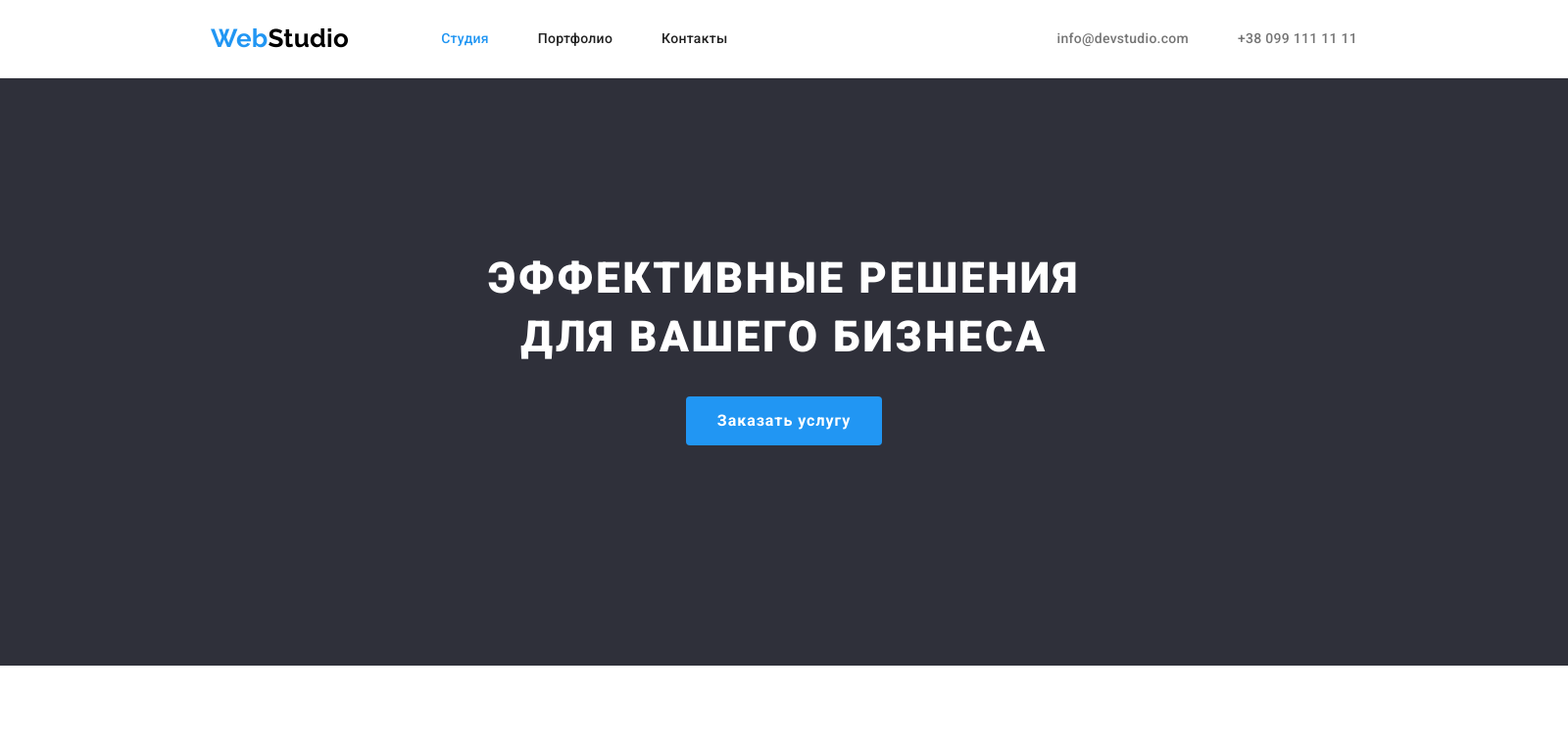
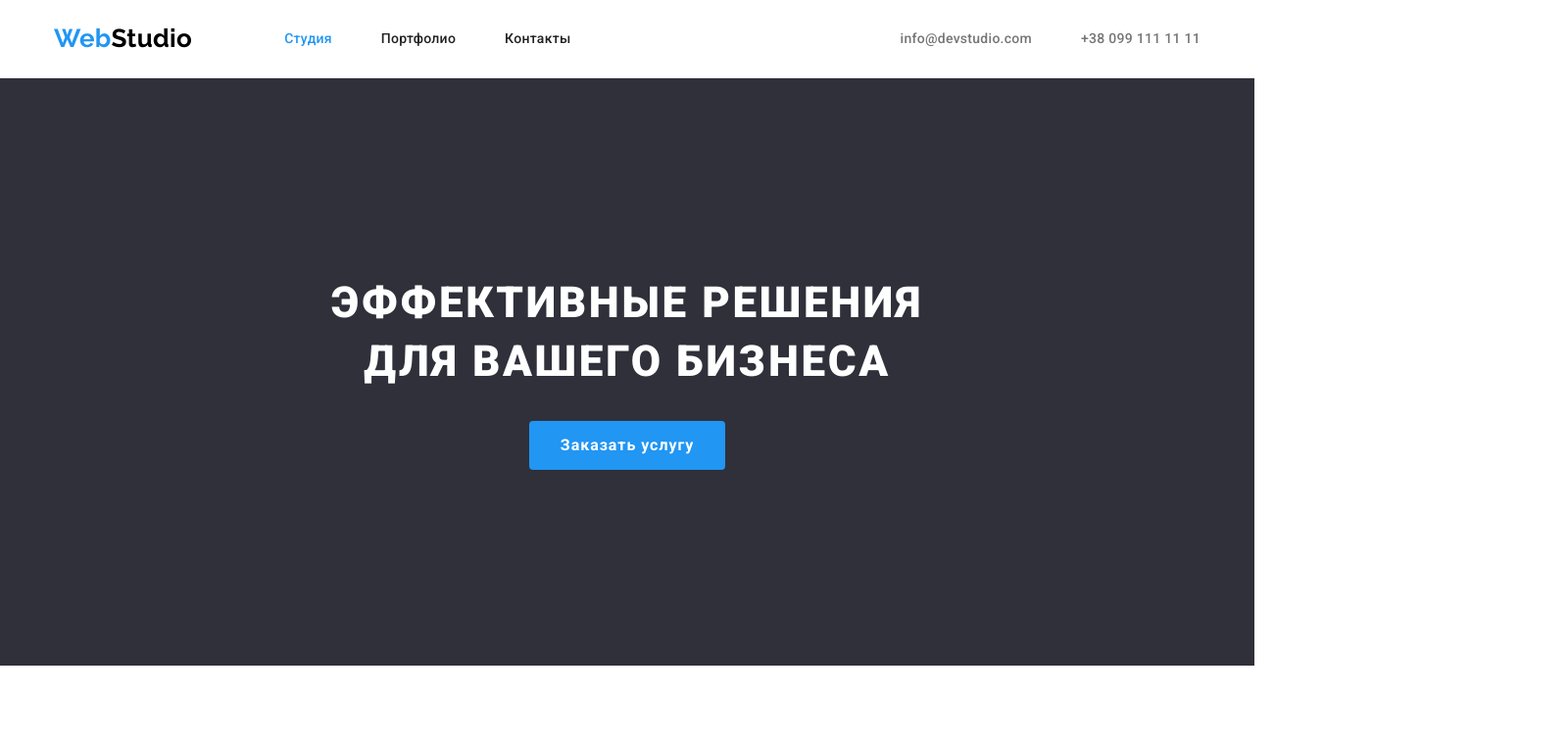
Before and after one commit to Kylory/goit-markup-hw-03, a plain HTML site: page index.html in a window 1280 px wide. Shown: the top 756 px of the page at 98% size, 1600 px wide, since content can reach past the window. Drawn offline with nearby package versions, Linux system fonts and the light colour scheme.

Commit message:
fixed sections weight

```diff
--- a/css/style.css
+++ b/css/style.css
@@ -25,14 +25,6 @@ body {
 .buttons,
 .portfolio-cards {
   display: flex;
-}
-
-.header,
-.main,
-.footer {
-  width: 1600px;
-  margin-right: auto;
-  margin-left: auto;
 }
 
 ul,
@@ -165,7 +157,7 @@ a:visited {
 .hero {
   text-align: center;
   height: 600px;
-  padding-top: 175px;
+  padding-top: 200px;
   margin-bottom: 94px;
 }
 
```
Also changed, not shown: index.html (indentation only).
